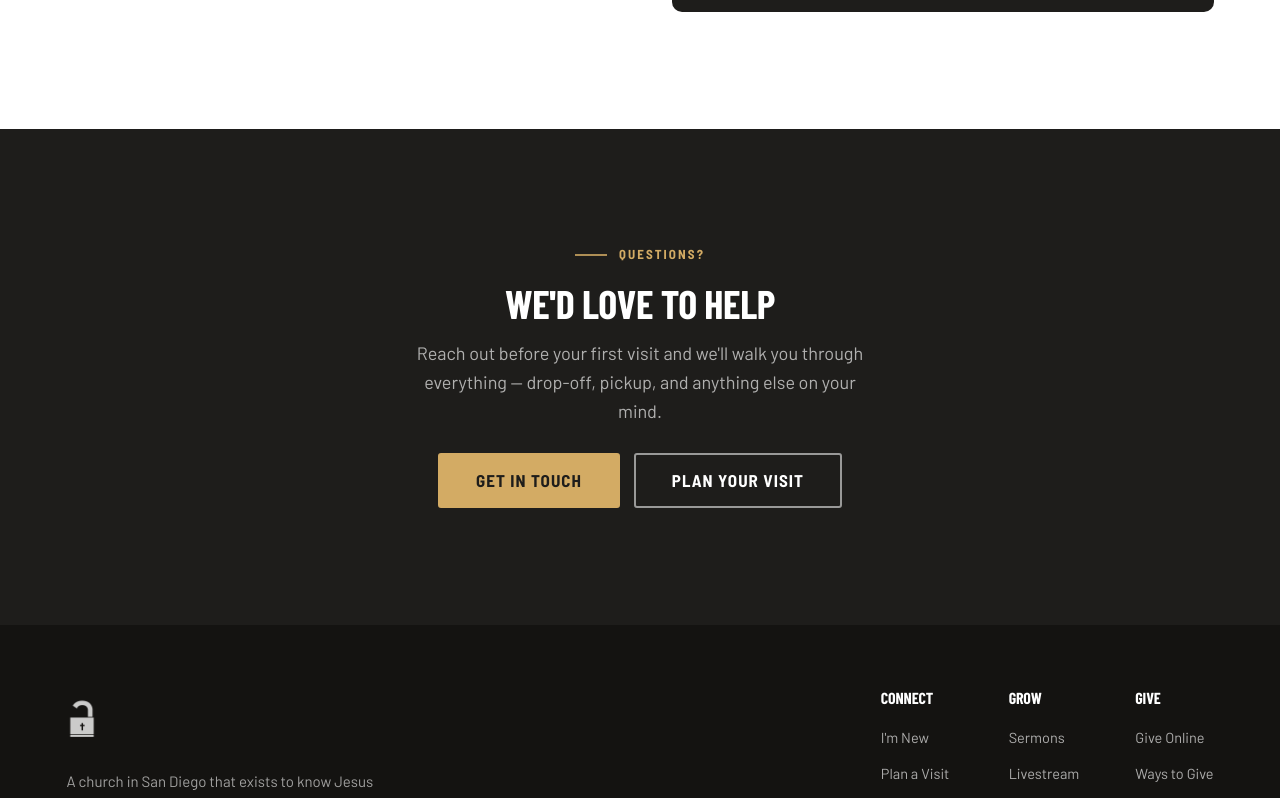
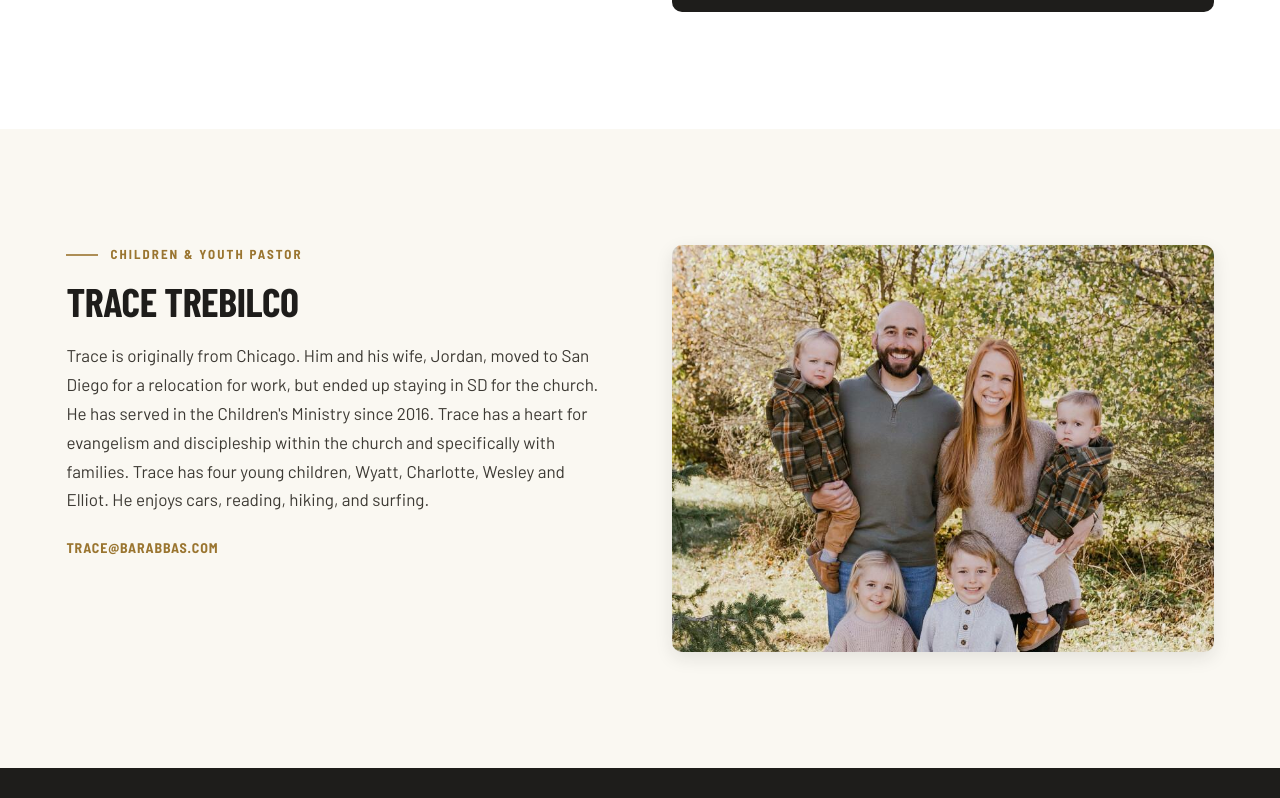
Before and after one commit to iambarabbas/barabbas-road, a Next.js app: page /kids in a window 1280 px wide. Shown: the part 2840-3638 px from the top of the page. Built offline with nearby package versions, Linux system fonts and the light colour scheme; a web font is replaced by a local one.

Commit message:
fix: Trace section on kids page, correct bio, fix all missing icons

```diff
--- a/app/kids/page.tsx
+++ b/app/kids/page.tsx
@@ -30,11 +30,11 @@ const AGES = [
 
 const SAFETY = [
   {
-    icon: "shield",
+    icon: "users",
     text: "All volunteers are screened, trained, and background-checked through Ministry Safe before serving in any classroom.",
   },
   {
-    icon: "users",
+    icon: "heart",
     text: "We maintain a safe child-to-adult ratio in every classroom at all times.",
   },
   {
@@ -42,15 +42,15 @@ const SAFETY = [
     text: "Every class has at least one volunteer trained in First Aid and CPR.",
   },
   {
-    icon: "smartphone",
+    icon: "phone",
     text: "You will be texted immediately if anything comes up with your child during service.",
   },
   {
-    icon: "tag",
+    icon: "clock",
     text: "At check-in you receive a pager number — your ticket to check your child out and your emergency contact number during service.",
   },
   {
-    icon: "lock",
+    icon: "bookOpen",
     text: "Only adults 18 and older are authorized to check in or check out a child.",
   },
 ];
@@ -264,17 +264,17 @@ export default function KidsPage() {
           >
             {[
               {
-                icon: "clipboardList",
+                icon: "bookOpen",
                 title: "Registration",
                 body: "Fill out a quick form at drop-off with your child's emergency contacts. First timers: plan to arrive by 9:45am.",
               },
               {
-                icon: "tag",
+                icon: "clock",
                 title: "Check-In Pager",
                 body: "You'll receive a pager number at check-in. This is your child's release ticket and how we'll reach you if needed during service.",
               },
               {
-                icon: "smartphone",
+                icon: "phone",
                 title: "Text Alerts",
                 body: "If anything comes up with your child during service, a teacher will text you directly — no interrupting the service.",
               },
@@ -500,6 +500,56 @@ export default function KidsPage() {
         </div>
       </section>
 
+      {/* ── Meet the Pastor ── */}
+      <section style={{ padding: "var(--section-y) 0", background: "var(--surface-page)" }}>
+        <div
+          className="brc-container brc-welcome"
+          style={{
+            display: "grid",
+            gridTemplateColumns: "1fr 1fr",
+            gap: "clamp(2rem,5vw,5rem)",
+            alignItems: "start",
+          }}
+        >
+          <div>
+            <Eyebrow color="var(--gold-700)" withRule>Children &amp; Youth Pastor</Eyebrow>
+            <h2 style={{ fontSize: "clamp(2rem,1.4rem+2vw,2.8rem)", margin: "16px 0 20px", lineHeight: 1 }}>
+              Trace Trebilco
+            </h2>
+            <p style={{ fontSize: "17px", lineHeight: 1.7, color: "var(--text-body)", marginBottom: "20px" }}>
+              Trace is originally from Chicago. Him and his wife, Jordan, moved to San Diego for a relocation for work, but ended up staying in SD for the church. He has served in the Children&apos;s Ministry since 2016. Trace has a heart for evangelism and discipleship within the church and specifically with families. Trace has four young children, Wyatt, Charlotte, Wesley and Elliot. He enjoys cars, reading, hiking, and surfing.
+            </p>
+            <a
+              href="mailto:trace@barabbas.com"
+              style={{
+                fontFamily: "var(--font-semicond)",
+                fontWeight: 700,
+                fontSize: "14px",
+                textTransform: "uppercase",
+                letterSpacing: ".06em",
+                color: "var(--gold-700)",
+                textDecoration: "none",
+              }}
+            >
+              trace@barabbas.com
+            </a>
+          </div>
+          {/* eslint-disable-next-line @next/next/no-img-element */}
+          <img
+            src={`${process.env.NEXT_PUBLIC_BASE_PATH || ""}/assets/trebilco-family.jpg`}
+            alt="Trace Trebilco and family"
+            style={{
+              width: "100%",
+              borderRadius: "var(--radius-lg)",
+              boxShadow: "var(--shadow-md)",
+              aspectRatio: "4/3",
+              objectFit: "cover",
+              objectPosition: "center top",
+            }}
+          />
+        </div>
+      </section>
+
       {/* ── CTA ── */}
       <section style={{ background: "var(--ink-900)", padding: "var(--section-y) 0" }}>
         <div
--- a/app/team/page.tsx
+++ b/app/team/page.tsx
@@ -60,7 +60,7 @@ const STAFF: Array<{
     email: "trace@barabbas.com",
     photo: "https://images.unsplash.com/photo-1463453091185-61582044d556?w=400&q=80",
     familyPhoto: "/assets/trebilco-family.jpg",
-    bio: "Trace is originally from Chicago. He and his wife Jordan moved to San Diego in 2016. He serves as the Pastor over the Children's Church and Youth ministries. Trace has a heart for evangelism and discipleship within the church — especially with families. He and Jordan have four young children: Wyatt, Charlotte, Wesley, and Elliot. He enjoys cars, reading, hiking, and surfing.",
+    bio: "Trace is originally from Chicago. Him and his wife, Jordan, moved to San Diego for a relocation for work, but ended up staying in SD for the church. He has served in the Children's Ministry since 2016. Trace has a heart for evangelism and discipleship within the church and specifically with families. Trace has four young children, Wyatt, Charlotte, Wesley and Elliot. He enjoys cars, reading, hiking, and surfing.",
     credentials: [],
   },
 ];
```
